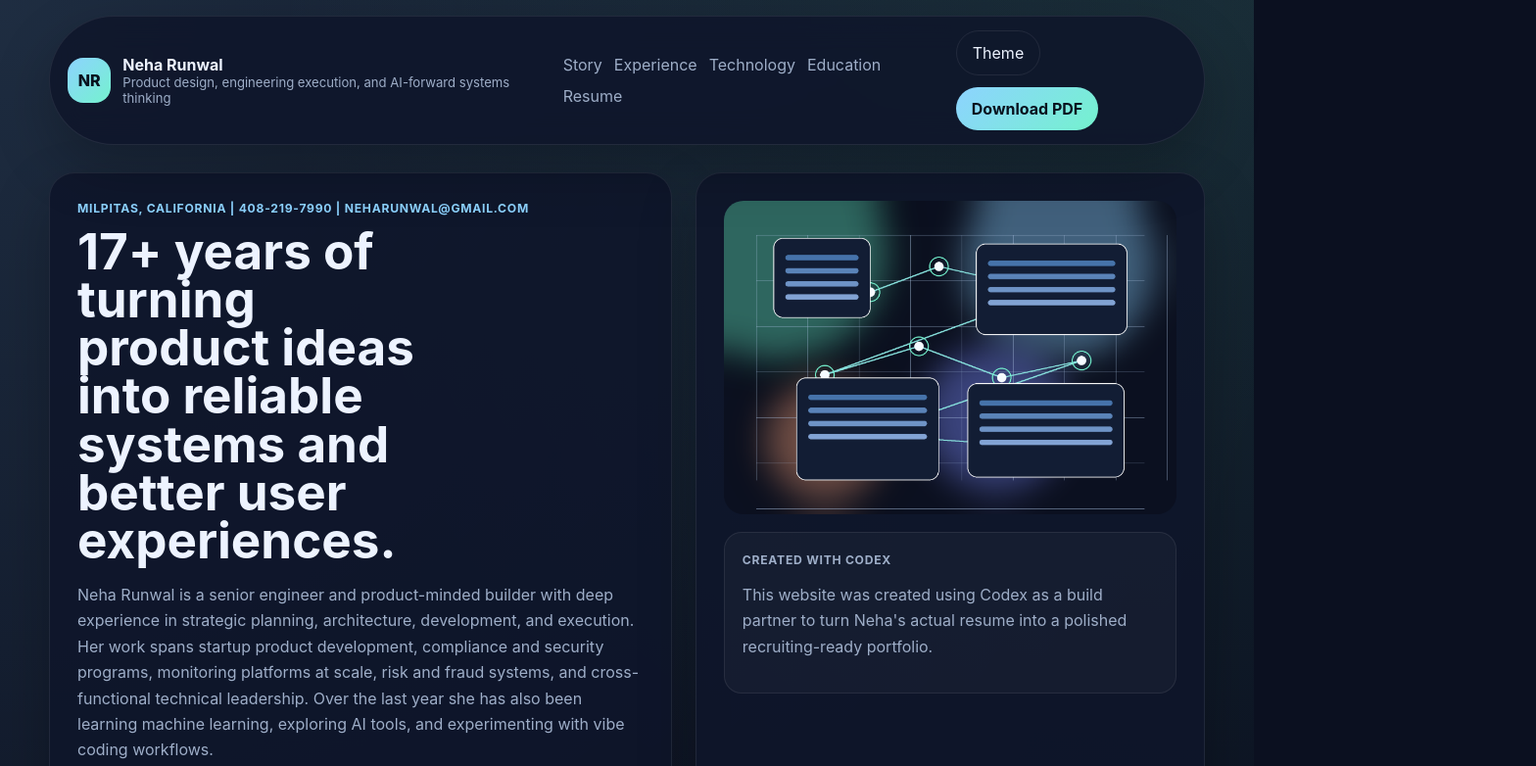
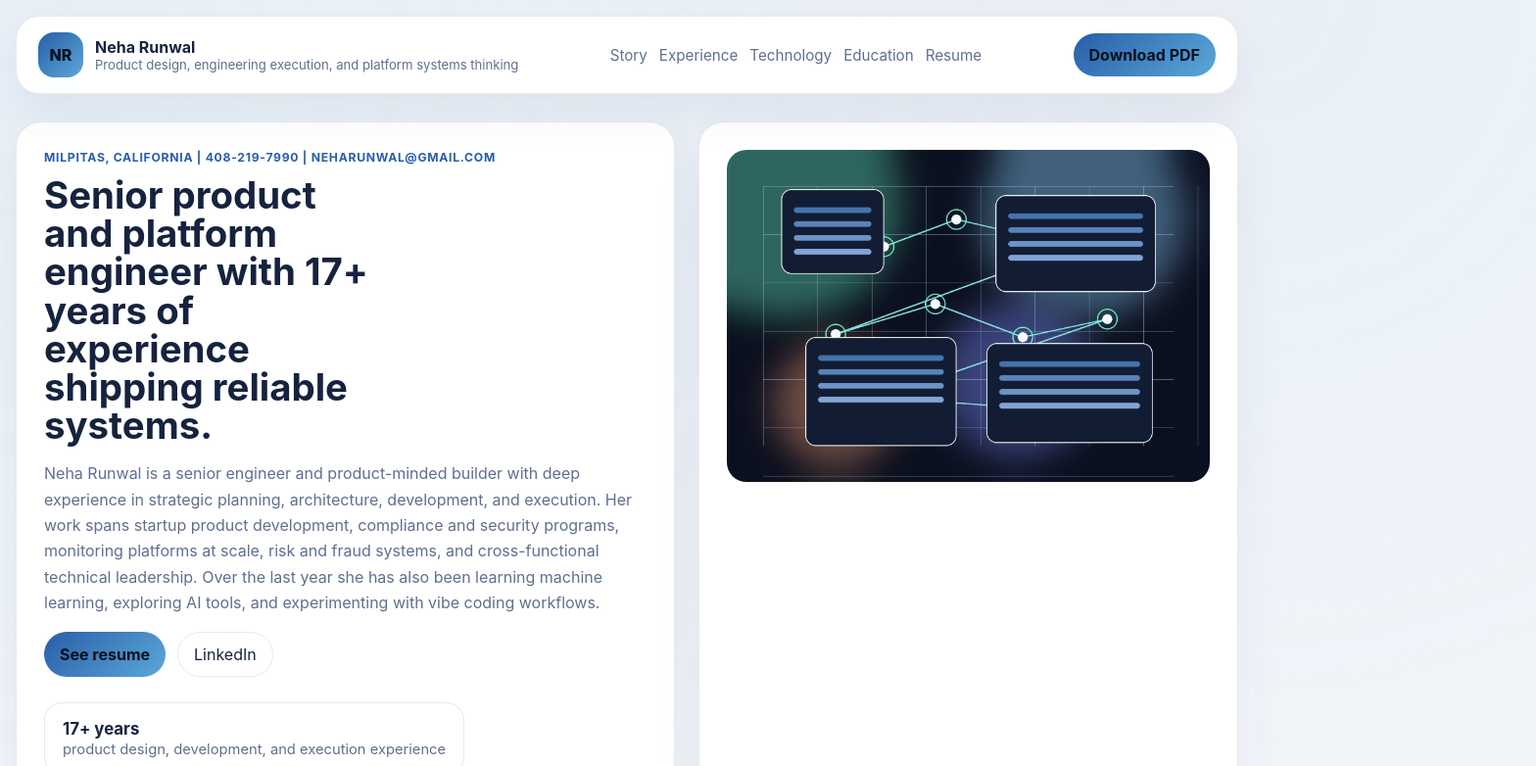
Before and after one commit to neharunwal/neha_runwal, a plain HTML site: page index.html in a window 1280 px wide. Shown: the top 782 px of the page at 98% size, 1568 px wide, since content can reach past the window. Drawn offline with Linux system fonts and the light colour scheme.

Commit message:
Refine career site layout and styling

```diff
--- a/index.html
+++ b/index.html
@@ -10,14 +10,14 @@
     />
     <link rel="stylesheet" href="./styles.css" />
   </head>
-  <body data-theme="midnight">
+  <body>
     <div class="page-shell">
       <header class="topbar">
         <a class="brand" href="#home">
           <span class="brand-mark">NR</span>
           <span class="brand-copy">
             <strong>Neha Runwal</strong>
-            <small>Product design, engineering execution, and AI-forward systems thinking</small>
+            <small>Product design, engineering execution, and platform systems thinking</small>
           </span>
         </a>
 
@@ -30,9 +30,6 @@
         </nav>
 
         <div class="topbar-actions">
-          <button class="ghost-button" id="themeCycle" type="button" aria-label="Change theme">
-            Theme
-          </button>
           <a class="primary-button" href="resume/neha-runwal-resume.pdf" download>Download PDF</a>
         </div>
       </header>
@@ -41,7 +38,7 @@
         <section class="hero" id="home">
           <div class="hero-copy">
             <p class="eyebrow">Milpitas, California | 408-219-7990 | NehaRunwal@gmail.com</p>
-            <h1>17+ years of turning product ideas into reliable systems and better user experiences.</h1>
+            <h1>Senior product and platform engineer with 17+ years of experience shipping reliable systems.</h1>
             <p class="lead">
               Neha Runwal is a senior engineer and product-minded builder with deep experience in
               strategic planning, architecture, development, and execution. Her work spans startup
@@ -84,13 +81,6 @@
               src="./assets/neha-hero.png"
               alt="Abstract illustration representing system architecture, product platforms, and AI-inspired engineering"
             />
-            <div class="hero-note">
-              <p class="panel-label">Created with Codex</p>
-              <p>
-                This website was created using Codex as a build partner to turn Neha's actual
-                resume into a polished recruiting-ready portfolio.
-              </p>
-            </div>
           </aside>
         </section>
 
@@ -312,14 +302,14 @@
         <section class="section resume-section" id="resume">
           <div class="section-heading">
             <p class="eyebrow">Resume</p>
-            <h2>Download the corrected resume package</h2>
+            <h2>Download the resume package</h2>
           </div>
 
           <div class="resume-card">
             <div>
               <h3>Download resume</h3>
               <p>
-                Includes the corrected experience history, education, technology stack,
+                Includes the experience history, education, technology stack,
                 publications, and the recent AI-tools and vibe-coding learning detail.
               </p>
             </div>
@@ -330,6 +320,10 @@
           </div>
         </section>
       </main>
+
+      <footer class="footer">
+        <p>This website was created with Codex.</p>
+      </footer>
     </div>
 
     <script src="./script.js"></script>
--- a/script.js
+++ b/script.js
@@ -1,31 +1 @@
-const themes = ["midnight", "ember", "jade", "plum"];
-const themeCookieName = "neha-career-theme";
-
-function getCookie(name) {
-  const prefix = `${name}=`;
-  const value = document.cookie
-    .split("; ")
-    .find((item) => item.startsWith(prefix))
-    ?.slice(prefix.length);
-
-  return value ? decodeURIComponent(value) : null;
-}
-
-function setCookie(name, value, days = 365) {
-  const maxAge = days * 24 * 60 * 60;
-  document.cookie = `${name}=${encodeURIComponent(value)}; path=/; max-age=${maxAge}; SameSite=Lax`;
-}
-
-function applyTheme(theme) {
-  const safeTheme = themes.includes(theme) ? theme : themes[0];
-  document.body.dataset.theme = safeTheme;
-  setCookie(themeCookieName, safeTheme);
-}
-
-document.getElementById("themeCycle").addEventListener("click", () => {
-  const current = document.body.dataset.theme || themes[0];
-  const next = themes[(themes.indexOf(current) + 1) % themes.length];
-  applyTheme(next);
-});
-
-applyTheme(getCookie(themeCookieName) || "midnight");
+// Reserved for future lightweight interactions.
--- a/styles.css
+++ b/styles.css
@@ -1,52 +1,16 @@
 :root {
-  color-scheme: dark;
-  --bg: #0b1020;
-  --surface: rgba(15, 22, 42, 0.86);
-  --surface-strong: #131d35;
-  --card: rgba(19, 29, 53, 0.88);
-  --line: rgba(255, 255, 255, 0.08);
-  --text: #edf3ff;
-  --muted: #9eaec8;
-  --accent: #8dd3ff;
-  --accent-2: #74f2ce;
-  --shadow: 0 24px 60px rgba(0, 0, 0, 0.24);
-  --max-width: 1180px;
-}
-
-body[data-theme="ember"] {
-  --bg: #1a0f12;
-  --surface: rgba(34, 19, 24, 0.88);
-  --surface-strong: #351c25;
-  --card: rgba(40, 22, 28, 0.9);
-  --line: rgba(255, 255, 255, 0.08);
-  --text: #fff3ef;
-  --muted: #d8b7ad;
-  --accent: #ff9f7a;
-  --accent-2: #ffd479;
-}
-
-body[data-theme="jade"] {
-  --bg: #091817;
-  --surface: rgba(12, 35, 34, 0.88);
-  --surface-strong: #123d3a;
-  --card: rgba(17, 45, 42, 0.9);
-  --line: rgba(255, 255, 255, 0.08);
-  --text: #f0fffb;
-  --muted: #a6cbc2;
-  --accent: #5fe1b8;
-  --accent-2: #90f7e7;
-}
-
-body[data-theme="plum"] {
-  --bg: #16111f;
-  --surface: rgba(31, 23, 44, 0.88);
-  --surface-strong: #34274a;
-  --card: rgba(39, 29, 56, 0.9);
-  --line: rgba(255, 255, 255, 0.08);
-  --text: #faf4ff;
-  --muted: #ccb9df;
-  --accent: #d6a1ff;
-  --accent-2: #87b8ff;
+  color-scheme: light;
+  --bg: #f7f8fb;
+  --surface: rgba(255, 255, 255, 0.96);
+  --surface-strong: #ffffff;
+  --card: #ffffff;
+  --line: rgba(24, 38, 66, 0.1);
+  --text: #16233f;
+  --muted: #5f6f8d;
+  --accent: #285ea8;
+  --accent-2: #5ca8d8;
+  --shadow: 0 18px 45px rgba(40, 63, 102, 0.08);
+  --max-width: 1280px;
 }
 
 * {
@@ -62,8 +26,8 @@ body {
   min-height: 100vh;
   font-family: Inter, ui-sans-serif, system-ui, -apple-system, BlinkMacSystemFont, "Segoe UI", sans-serif;
   background:
-    radial-gradient(circle at top left, rgba(141, 211, 255, 0.15), transparent 30%),
-    radial-gradient(circle at top right, rgba(116, 242, 206, 0.12), transparent 22%),
+    radial-gradient(circle at top left, rgba(92, 168, 216, 0.1), transparent 28%),
+    radial-gradient(circle at top right, rgba(40, 94, 168, 0.06), transparent 22%),
     var(--bg);
   color: var(--text);
 }
@@ -87,16 +51,15 @@ button {
   position: sticky;
   top: 16px;
   z-index: 20;
-  display: flex;
+  display: grid;
+  grid-template-columns: auto 1fr auto;
   align-items: center;
-  justify-content: space-between;
-  gap: 18px;
+  gap: 24px;
   margin: 16px 0 28px;
-  padding: 14px 18px;
+  padding: 16px 22px;
   border: 1px solid var(--line);
-  border-radius: 999px;
+  border-radius: 24px;
   background: var(--surface);
-  backdrop-filter: blur(16px);
   box-shadow: var(--shadow);
 }
 
@@ -134,12 +97,18 @@ button {
 .tags,
 .resume-actions {
   display: flex;
-  flex-wrap: wrap;
   gap: 12px;
+}
+
+.menu {
+  justify-content: center;
+  flex-wrap: nowrap;
 }
 
 .menu a {
   color: var(--muted);
+  white-space: nowrap;
+  font-size: 0.95rem;
 }
 
 .menu a:hover,
@@ -207,16 +176,9 @@ button {
   width: 100%;
   display: block;
   border-radius: 20px;
-  min-height: 320px;
+  min-height: 280px;
+  max-height: 420px;
   object-fit: cover;
-}
-
-.hero-note {
-  margin-top: 18px;
-  padding: 18px;
-  border-radius: 18px;
-  background: rgba(255, 255, 255, 0.03);
-  border: 1px solid var(--line);
 }
 
 .eyebrow,
@@ -238,10 +200,10 @@ p {
 }
 
 h1 {
-  max-width: 11ch;
-  font-size: clamp(2.8rem, 4vw, 5rem);
-  line-height: 0.96;
-  margin-bottom: 18px;
+  max-width: 13ch;
+  font-size: clamp(2.05rem, 3vw, 3.45rem);
+  line-height: 1.02;
+  margin-bottom: 16px;
 }
 
 h2 {
@@ -256,13 +218,14 @@ h2 {
 .profile-panel li,
 .award-card span,
 .resume-card p,
-.hero-note p {
+.footer p {
   color: var(--muted);
   line-height: 1.65;
 }
 
 .stats {
   margin-top: 26px;
+  flex-wrap: wrap;
 }
 
 .stat-card {
@@ -362,10 +325,20 @@ h2 {
   gap: 20px;
 }
 
+.footer {
+  margin-top: 34px;
+  padding: 8px 4px 0;
+  text-align: center;
+}
+
+.footer p {
+  font-size: 0.92rem;
+}
+
 @media (max-width: 980px) {
   .topbar {
-    border-radius: 26px;
-    flex-wrap: wrap;
+    grid-template-columns: 1fr;
+    border-radius: 22px;
   }
 
   .hero,
@@ -380,6 +353,15 @@ h2 {
   .resume-card {
     display: grid;
   }
+
+  .menu {
+    justify-content: flex-start;
+    flex-wrap: wrap;
+  }
+
+  .topbar-actions {
+    justify-content: flex-start;
+  }
 }
 
 @media (max-width: 720px) {
@@ -389,17 +371,18 @@ h2 {
 
   .menu {
     width: 100%;
-    justify-content: space-between;
-    font-size: 0.94rem;
+    justify-content: flex-start;
+    gap: 10px 14px;
+    font-size: 0.92rem;
   }
 
   .topbar-actions {
     width: 100%;
-    justify-content: flex-end;
+    justify-content: flex-start;
   }
 
   h1 {
     max-width: none;
-    font-size: clamp(2.5rem, 10vw, 3.8rem);
+    font-size: clamp(1.9rem, 8vw, 2.6rem);
   }
 }
```
